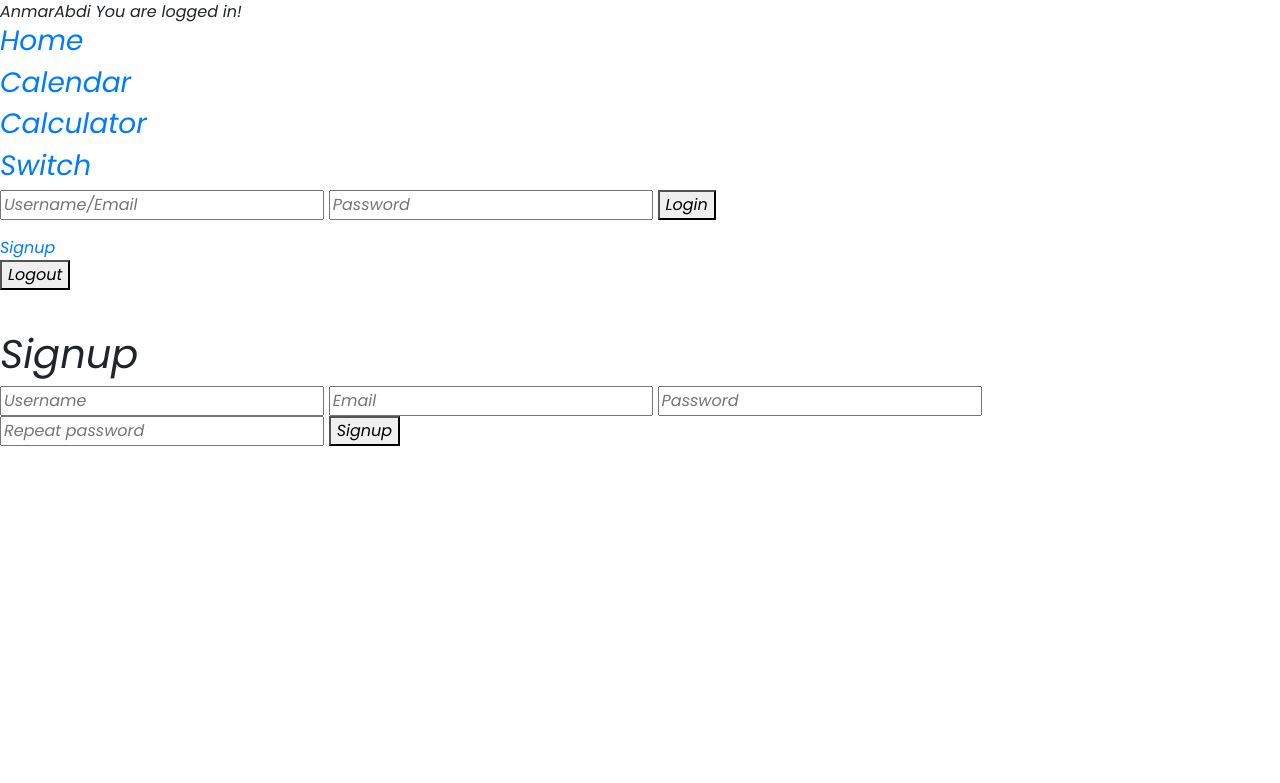
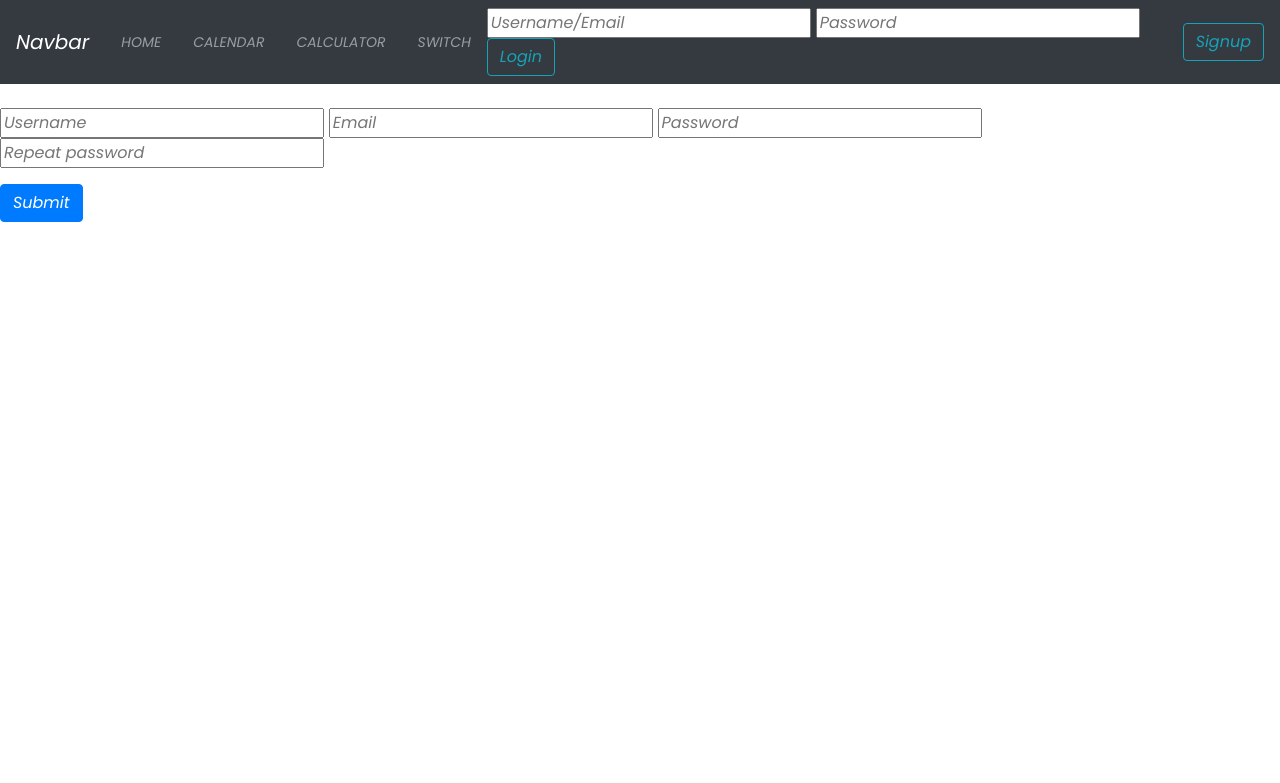
Before and after one commit to AnmarAbdi/mahs_aabdi, a PHP site: page /signup.php in a window 1280 px wide. Shown: the top 783 px of the page. Run offline with PHP 8.4, Linux system fonts and the light colour scheme; some libraries are stand-ins or nearby versions.

Commit message:
login and signup finished

```diff
--- a/header.php
+++ b/header.php
@@ -1,12 +1,5 @@
 <?php
-session_start();
-$_SESSION['username'] = "AnmarAbdi";
-echo $_SESSION['username'];
-if (!isset($_SESSION['username'])) {
-    echo "You are not logged in!";
-} else {
-    echo " You are logged in!";
-}
+  session_start();
 ?>
 <!DOCTYPE html>
 <html lang="en">
@@ -39,17 +32,42 @@ if (!isset($_SESSION['username'])) {
   </head>
 
   <body>
-    <h3><a href="index.php">Home</a></h3>
-    <h3><a href="calendar.php">Calendar</a></h3>
-    <h3><a href="calculator.php">Calculator</a></h3>
-    <h3><a href="switch.php">Switch</a></h3>
+    <nav class="navbar navbar-expand-lg navbar-dark bg-dark">
+    <a class="navbar-brand" href="index.php">Navbar</a>
+    <button class="navbar-toggler" type="button" data-toggle="collapse" data-target="#navbarColor01" aria-controls="navbarColor01" aria-expanded="false" aria-label="Toggle navigation">
+      <span class="navbar-toggler-icon"></span>
+    </button>
 
-    <form action="includes/login.inc.php" method="post">
-        <input type="text" name="mailuid" placeholder="Username/Email">
-        <input type="password" name="pwd" placeholder="Password">
-        <button type="submit" name="login-submit">Login</button>
-    </form>
-    <a href="signup.php">Signup</a>
-    <form action="includes/logout.inc.php" method="post">
-        <button type="submit" name="logout-submit">Logout</button>
-    </form>
+    <div class="collapse navbar-collapse" id="navbarColor01">
+      <ul class="navbar-nav mr-auto">
+        <li class="nav-item">
+          <a class="nav-link" href="index.php">Home</span></a>
+        </li>
+        <li class="nav-item">
+          <a class="nav-link" href="calendar.php">Calendar</a>
+        </li>
+        <li class="nav-item">
+          <a class="nav-link" href="calculator.php">Calculator</a>
+        </li>
+        <li class="nav-item">
+          <a class="nav-link" href="switch.php">Switch</a>
+        </li>
+      </ul>
+      <?php
+        if (isset($_SESSION['userId'])) {
+          echo '<form action="includes/logout.inc.php" method="post">
+          <button class="btn btn-outline-info" type="submit" name="logout-submit">Logout</button>
+      </form>';
+        }
+        else {
+          echo '<form action="includes/login.inc.php" method="post">
+          <input type="text" name="mailuid" placeholder="Username/Email">
+          <input type="password" name="pwd" placeholder="Password">
+          <button class="btn btn-outline-info" type="submit" name="login-submit">Login</button>
+      </form>
+      <a href="signup.php" class="btn btn-outline-info">Signup</a>';
+        }
+      ?>
+
+    </div>
+  </nav>
--- /dev/null
+++ b/includes/logout.inc.php
@@ -0,0 +1,5 @@
+<?php
+session_start();
+session_unset();
+session_destroy();
+header("Location: ../index.php");
--- a/signup.php
+++ b/signup.php
@@ -2,7 +2,16 @@
   include 'header.php';
   ?>
 <br>
-
+<form>
+  <div class="form-group" action="includes/signup.inc.php" method="post">
+    <input type="text" name="uid" placeholder="Username">
+    <input type="text" name="mail" placeholder="Email">
+    <input type="password" name="pwd" placeholder="Password">
+    <input type="password" name="pwd-repeat" placeholder="Repeat password">
+  </div>
+  <button type="submit" name="signup-submit" class="btn btn-primary">Submit</button>
+</form>
+<!--
 <main>
   <h1>Signup</h1>
   <form action="includes/signup.inc.php" method="post">
@@ -13,7 +22,8 @@
       <button type="submit" name="signup-submit">Signup</button>
   </form>
 </main>
-
+<small id="emailHelp" class="form-text text-muted">We'll never share your email with anyone else.</small>
+-->
 <?php
   include 'footer.php';
 ?>
```
Also changed, not shown: includes/login.inc.php (+37 -1 lines), index.php (+10 -3 lines).
